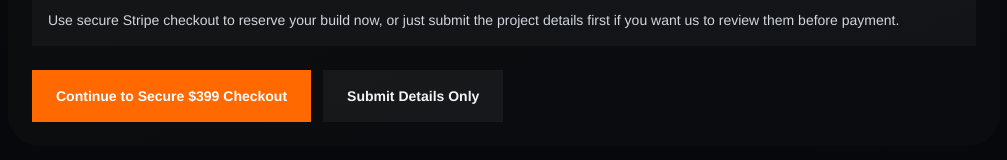
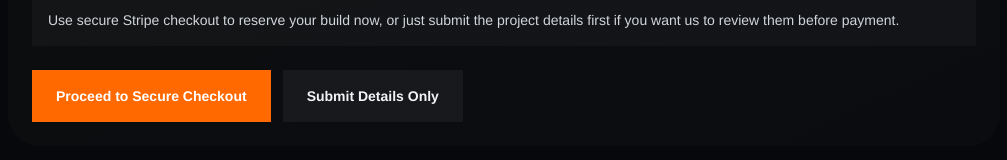
Before and after one commit to agent1ppw-ship-it/trendcast, a Next.js app: page /contractor-websites in a window 1280 px wide. Shown: the part 9624-9784 px from the top of the page, without its empty margins (136-1143 px from the left). Built offline with nearby package versions, Linux system fonts and the light colour scheme; no server answers.

Commit message:
Update website checkout CTA copy

```diff
--- a/src/components/WebsiteBuildInquiryForm.tsx
+++ b/src/components/WebsiteBuildInquiryForm.tsx
@@ -296,7 +296,7 @@ export function WebsiteBuildInquiryForm() {
                     disabled={submittingIntent !== null}
                     className="inline-flex items-center justify-center rounded-2xl bg-orange-500 px-6 py-4 text-sm font-extrabold text-white transition-colors hover:bg-orange-400 disabled:cursor-not-allowed disabled:opacity-60"
                 >
-                    {isSubmitting('checkout') ? 'Opening Checkout...' : 'Continue to Secure $399 Checkout'}
+                    {isSubmitting('checkout') ? 'Opening Checkout...' : 'Proceed to Secure Checkout'}
                 </button>
                 <button
                     type="button"
```
